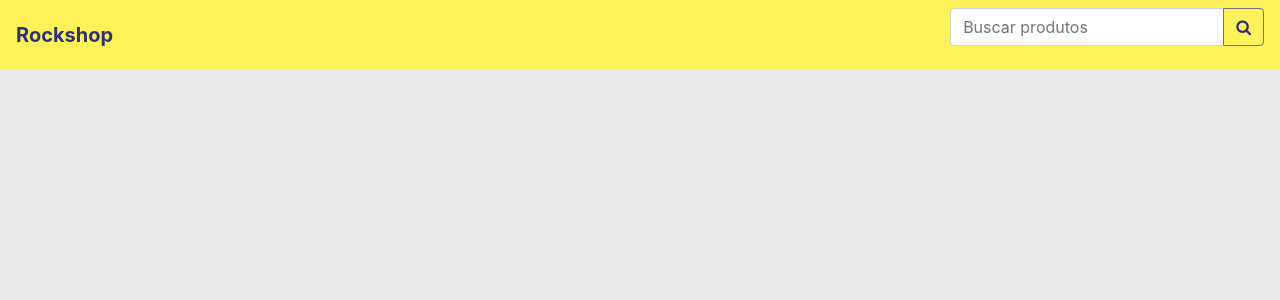
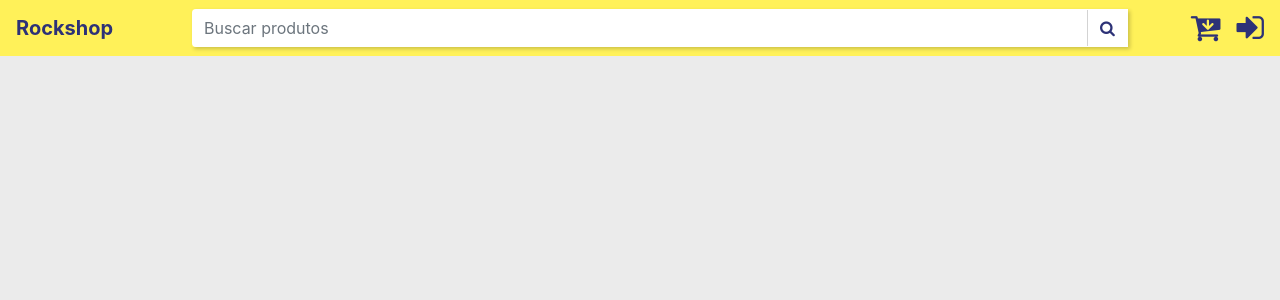
Before and after one commit to ellsonmendesyt/lojavirtual, a React (Create React App) app: page / in a window 1280 px wide. Shown: the top 300 px of the page. Built offline with nearby package versions, Linux system fonts and the light colour scheme.

Commit message:
ajuste na barra de navegaçao

```diff
--- a/src/components/Navbar.js
+++ b/src/components/Navbar.js
@@ -10,16 +10,20 @@ const Navbar = () => {
 
     return (
     <header>
-        <nav className="navbar navbar-light bg-light custom-navbar">
-            <Link className="navbar-brand">Rockshop</Link>
-            <form className="form-inline">
-                <div className="input-group mb-3">
+        <nav className="navbar navbar-light bg-light custom-navbar align-items-center">
+            <Link className="navbar-brand" to='/'>Rockshop</Link>
+            <form className="form w-75" id='busca'>
+                <div className="input-group ">
                 <input type="text" className="form-control" placeholder="Buscar produtos"/>
                 <div className="input-group-append">
-                <button className="btn btn-outline-secondary" type="button"><i className="fa fa-search"></i></button>
+                <button className="btn btn-outline-secondary" type="button" id='busca-btn'><i className="fa fa-search "></i></button>
                 </div>
                 </div>
             </form>
+            <div className="cart ">
+                <Link to='/'><i className="fa fa-cart-arrow-down fa-2x" ></i></Link>
+                <Link to='/'><i className="fa fa-sign-in fa-2x ml-3" ></i></Link>
+            </div>
         </nav>
     </header>
     );
--- a/src/estilos/custom.css
+++ b/src/estilos/custom.css
@@ -27,3 +27,42 @@ body{
 .nav-brand{
     color: red !important;
 }
+
+.nav{
+    box-sizing: border-box;
+}
+
+#busca{
+    box-shadow: 2px 2px 4px rgba(0,0,0,0.2);
+}
+
+#busca input{
+    border: none !important;
+
+}
+#busca input:focus{
+    box-shadow: none !important;
+
+}
+
+#busca .btn-outline{
+    border: none !important;
+}
+
+#busca .input-group-append{
+  background-color: #fff;
+  border: 1px solid transparent !important;
+}
+
+ #busca-btn{
+    border: none !important;
+    /* background-color:red !important; */
+    border-left: 1px solid lightgray !important;
+}
+#busca-btn:hover{
+    background-color: #fff;
+}
+
+/*
+ cor do placeholder mudar  para essa #E8E8E8
+*/
```
